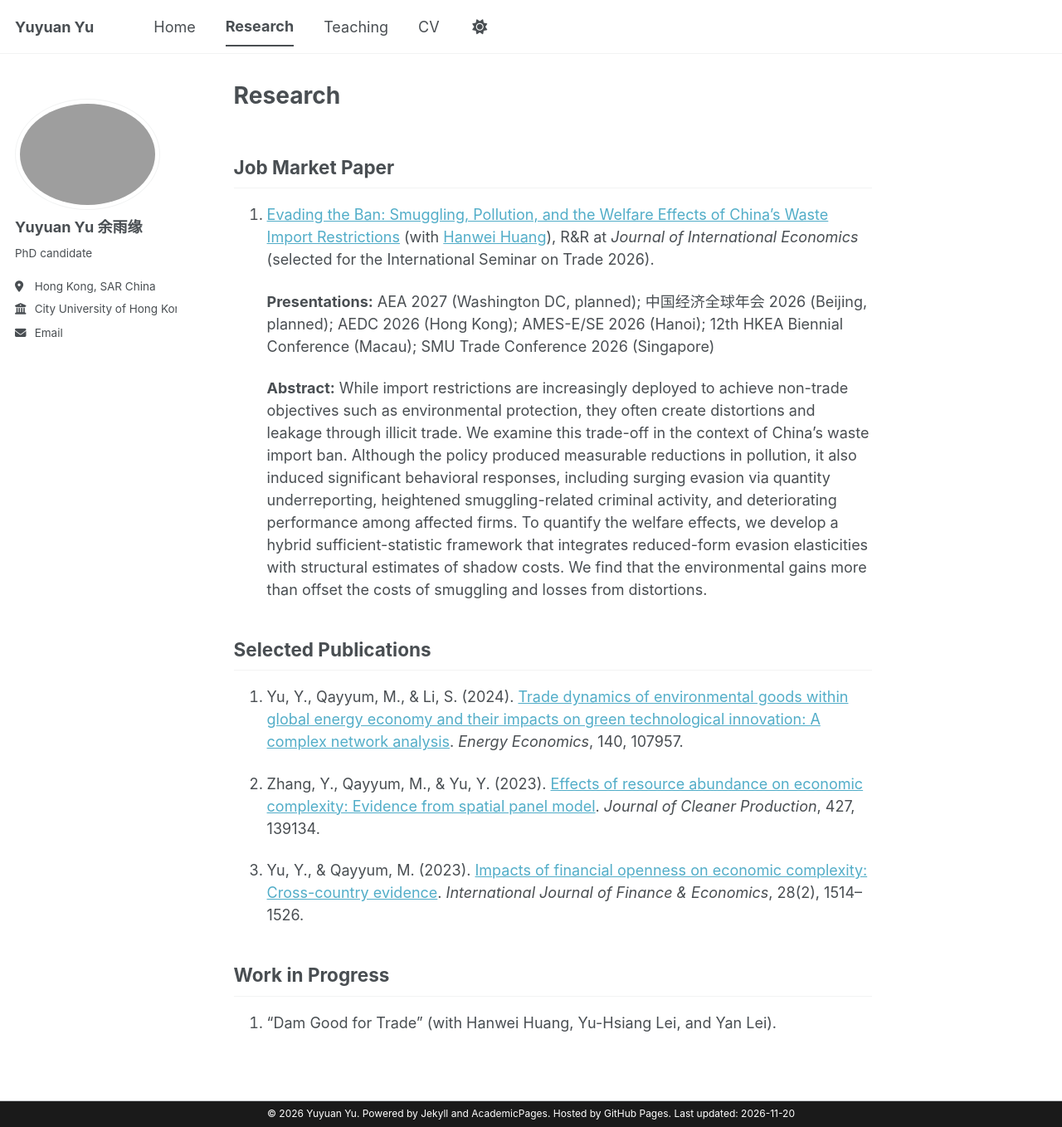
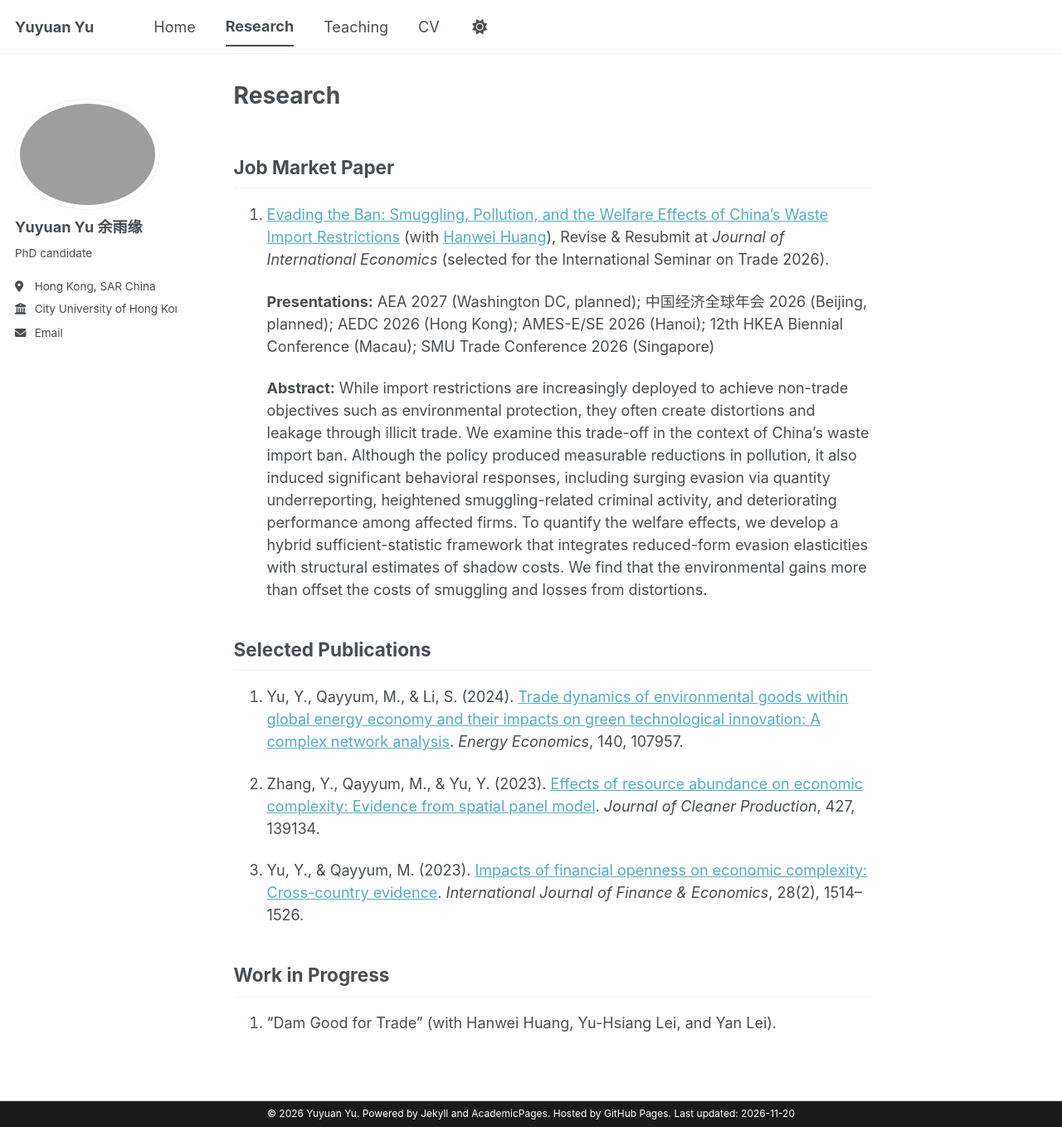
Before and after one commit to yuyuan1yu/yuyuan1yu.github.io, a Jekyll site: the page built from _pages/research.md, in a window 1280 px wide and 1358 px high. Shown: the whole window at 83% size. Built offline with Jekyll 4.4.1, drawn with Linux system fonts in a browser that asks for light colours; a style sheet for code colours, icons or effects is not loaded.

Commit message:
Update research.md

```diff
--- a/_pages/research.md
+++ b/_pages/research.md
@@ -7,7 +7,7 @@ author_profile: true
 
 ## Job Market Paper
 
-1. [Evading the Ban: Smuggling, Pollution, and the Welfare Effects of China's Waste Import Restrictions](https://dx.doi.org/10.2139/ssrn.6059375) (with [Hanwei Huang](https://sites.google.com/site/chinahanweihuang/home)), R&R at *Journal of International Economics* (selected for the International Seminar on Trade 2026).
+1. [Evading the Ban: Smuggling, Pollution, and the Welfare Effects of China's Waste Import Restrictions](https://dx.doi.org/10.2139/ssrn.6059375) (with [Hanwei Huang](https://sites.google.com/site/chinahanweihuang/home)), Revise & Resubmit at *Journal of International Economics* (selected for the International Seminar on Trade 2026).
 
    **Presentations:** AEA 2027 (Washington DC, planned); 中国经济全球年会 2026 (Beijing, planned); AEDC 2026 (Hong Kong); AMES-E/SE 2026 (Hanoi); 12th HKEA Biennial Conference (Macau); SMU Trade Conference 2026 (Singapore)
 
```
